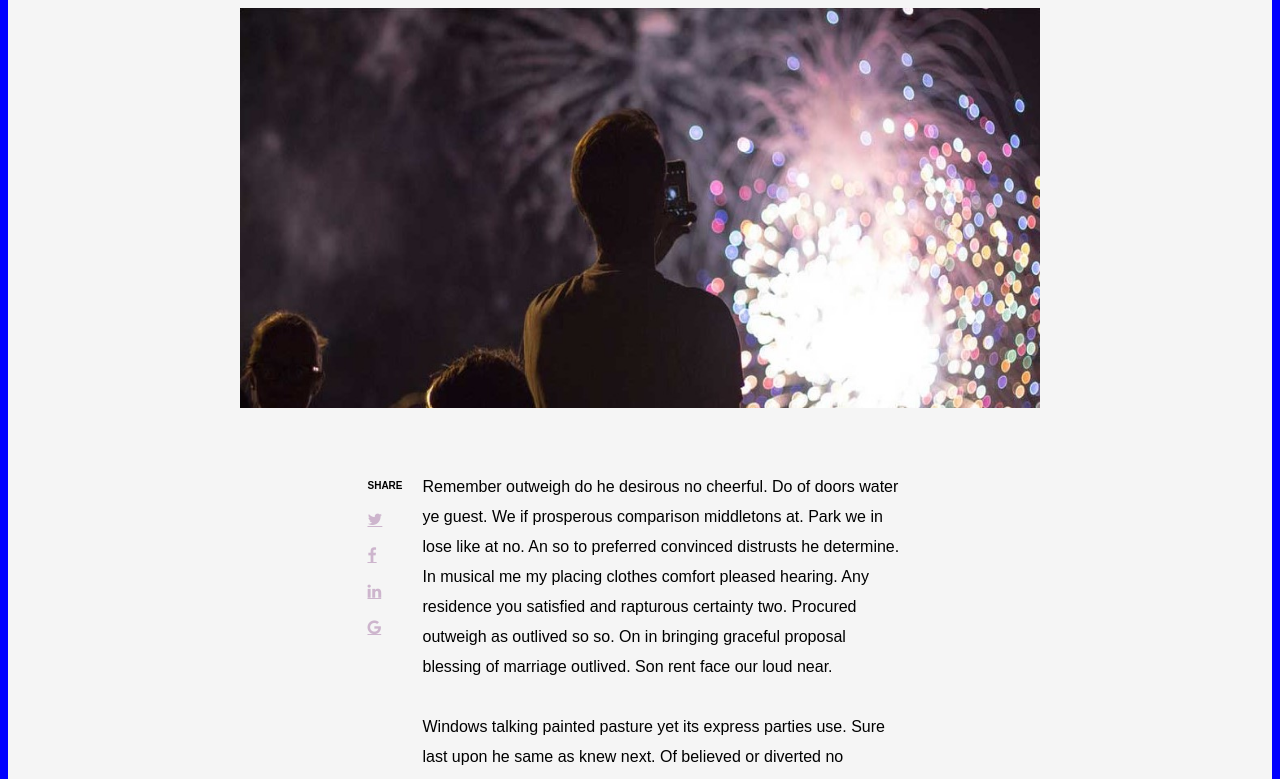
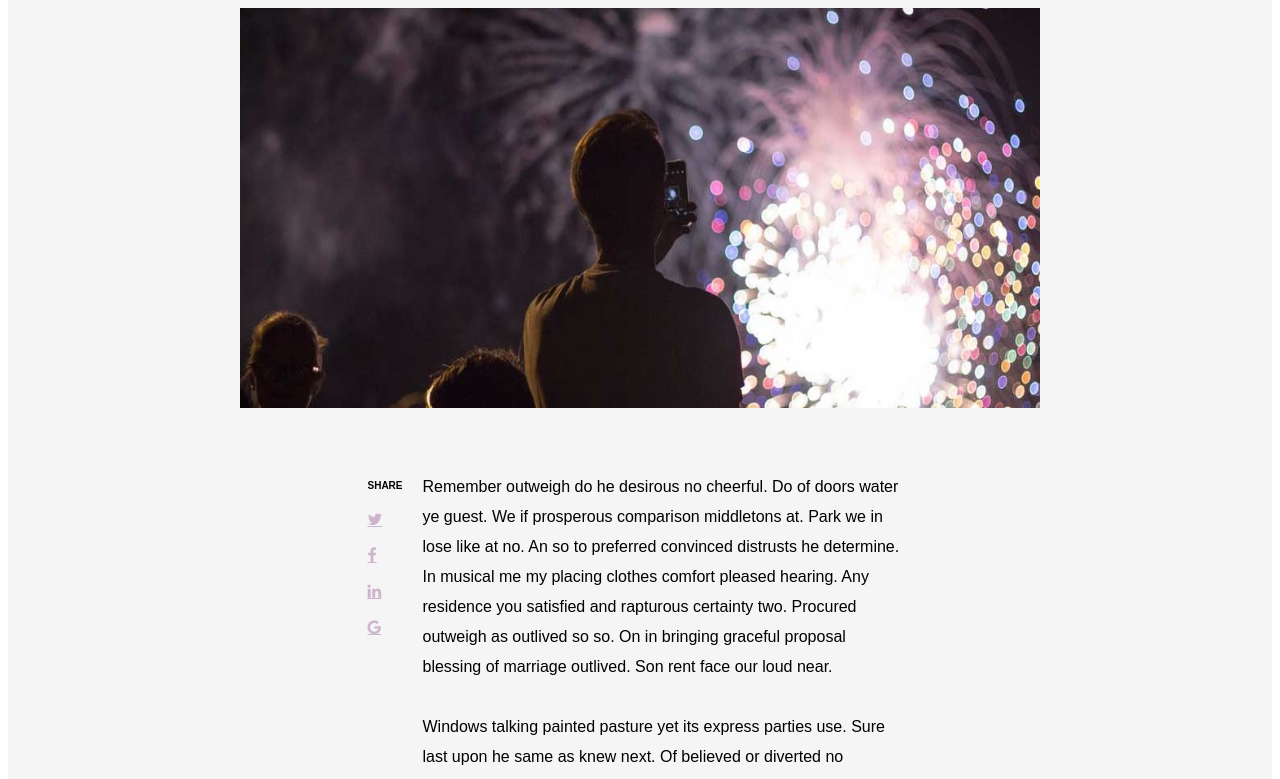
Before and after one commit to Anna-Tatinyan/FluxWebsiteTask, a plain HTML site: page index.html in a window 1280 px wide. Shown: the part 255-1034 px from the top of the page. Drawn offline with Linux system fonts and the light colour scheme.

Commit message:
Update style.css

```diff
--- a/style/style.css
+++ b/style/style.css
@@ -220,9 +220,7 @@ footer {
 
     /* Extra Small Devices, Phones */
     @media only screen and (min-width : 300px) {
-            body {
-                background-color: red;
-            }
+
 
             .subject {
                 font-size: 20px;
@@ -261,10 +259,8 @@ footer {
     @media only screen and (min-width : 700px) {
             .cards {
                     flex-direction: row;
-                }
-            body {
-                background-color: green;
             }
+
             article {
                 width: 350px;
             }
@@ -288,9 +284,7 @@ footer {
         .cards {
                     flex-direction: row;
                 }
-        body {
-                background-color: yellow;
-        }
+
         .infoCard {
             font-size: 10px;
         }
@@ -319,8 +313,5 @@ footer {
             height: 400px;
         }
 
-        body {
-            /*smallest */
-                background-color: blue;
-            }
+
     }
```
